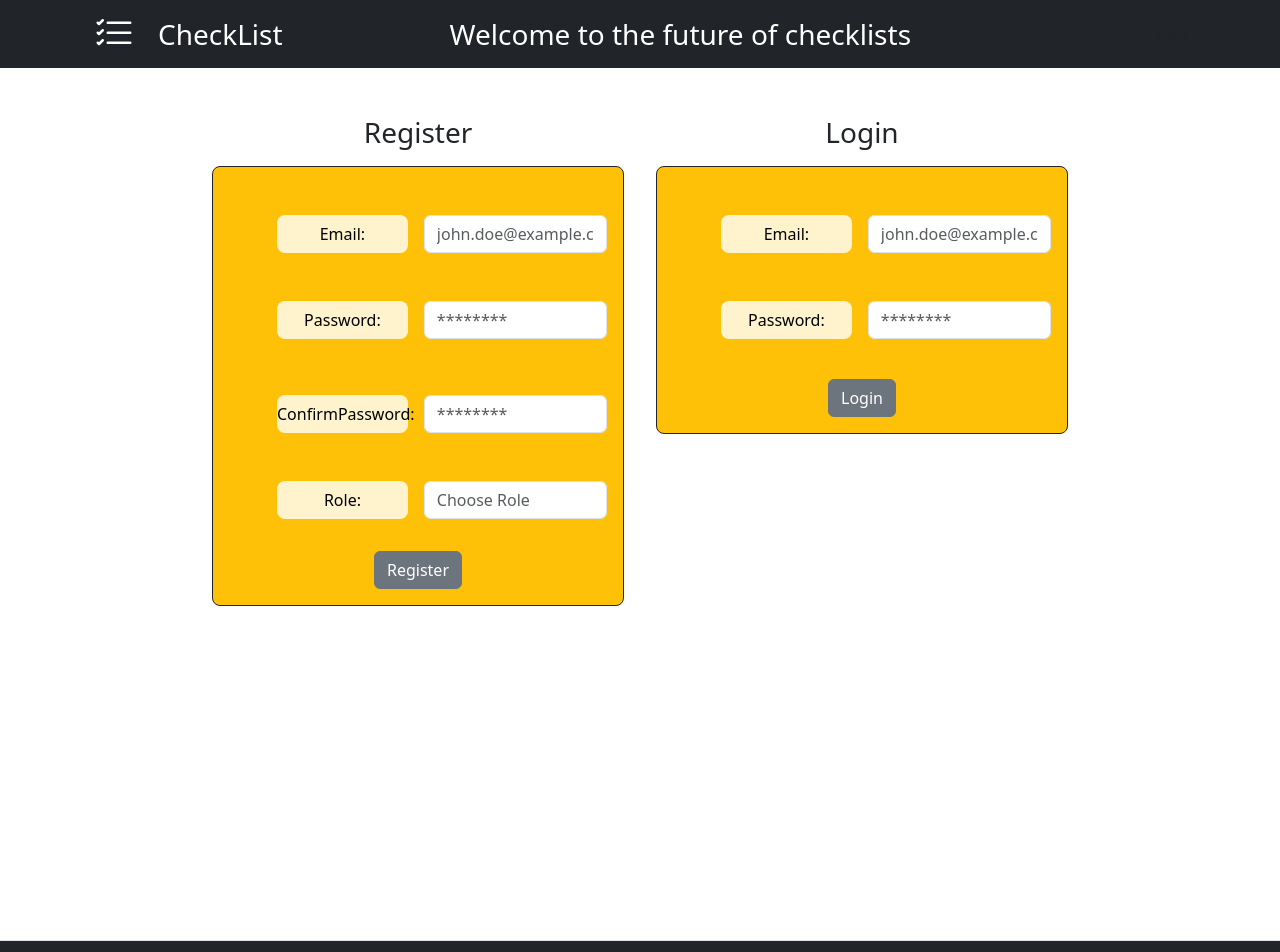
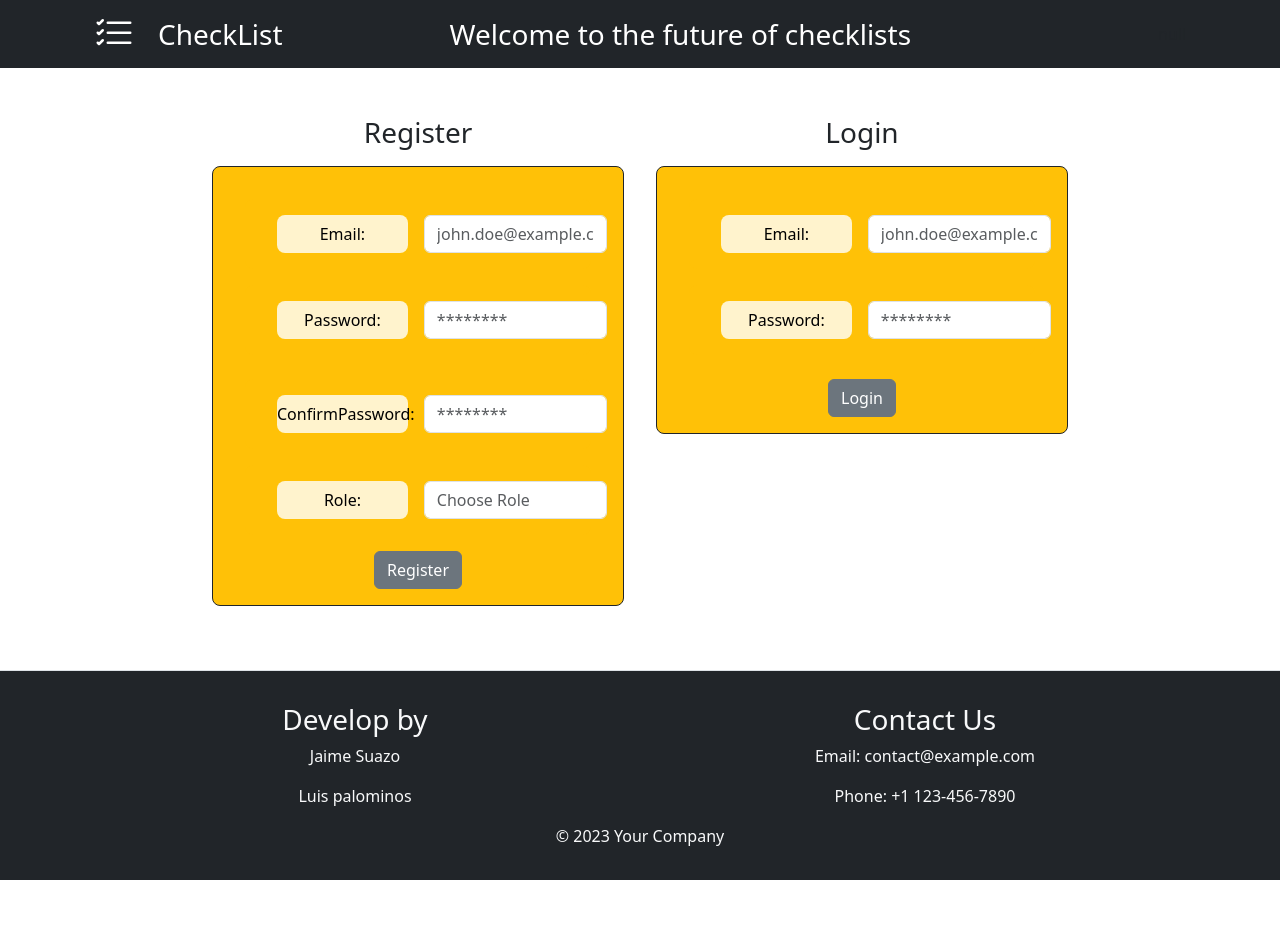
Before and after one commit to suazojaime/checklistlistapp, a React (Create React App) app in the folder client/: page / in a window 1280 px wide. Shown: the top 952 px of the page. After the commit the page ends 880 px from the top, so only its background shows below. Built offline with nearby package versions, Linux system fonts and the light colour scheme; no server answers.

Commit message:
fixing layout logreg page

```diff
--- a/client/src/template/PageTemplate.js
+++ b/client/src/template/PageTemplate.js
@@ -87,8 +87,8 @@
           </Navbar.Collapse>
         </Container>
       </Navbar>
-      <div style={{ minHeight: "100vh" }}>{props.children}</div>
-      <footer className="bg-dark text-light d-flex flex-wrap justify-content-between align-items-center py-3 my-4 border-top ">
+      <div>{props.children}</div>
+      <footer className="bg-dark text-light d-flex flex-wrap justify-content-between align-items-center py-3 mt-4 border-top ">
         <Container className="pt-3">
           <Row className="d-flex justify-content-between">
             <Col className="text-center">
```
